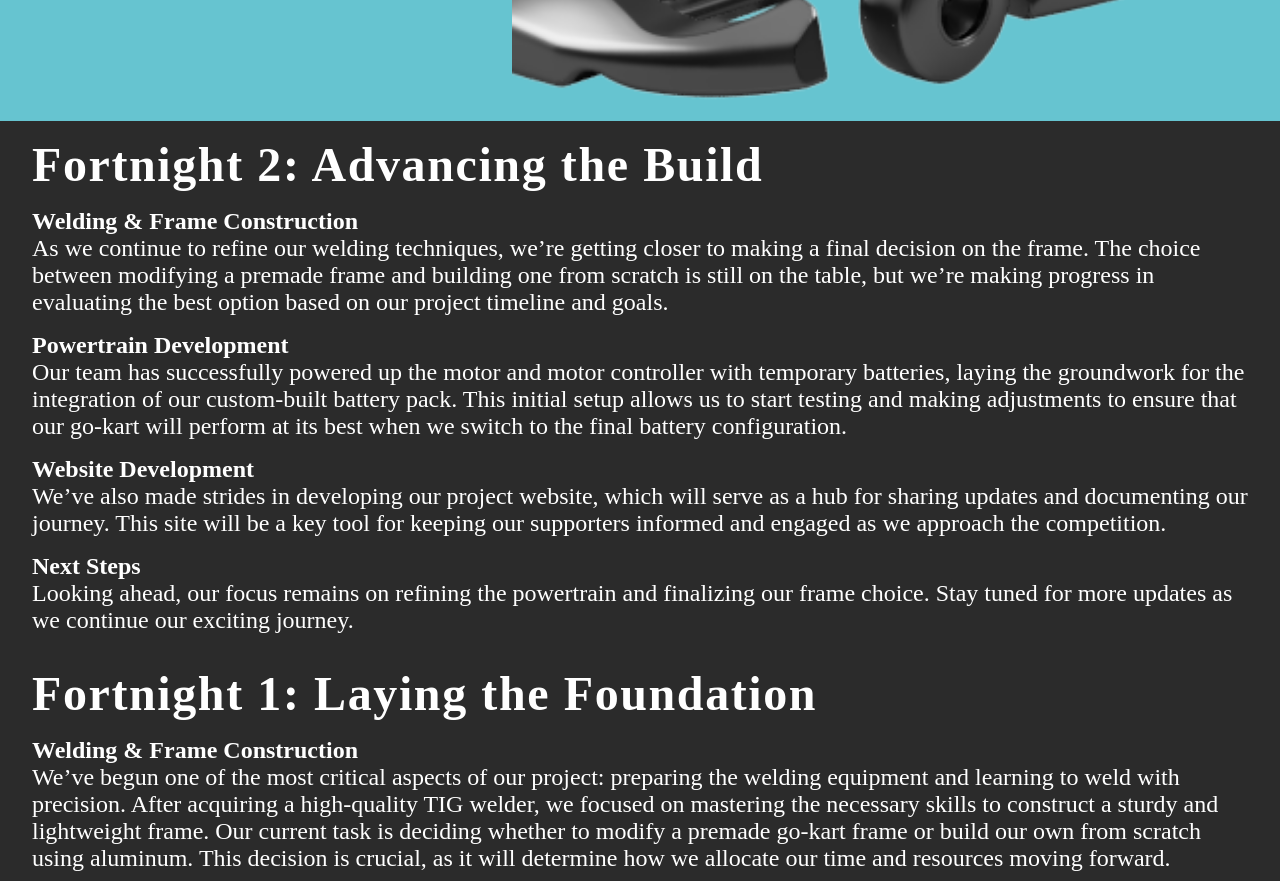
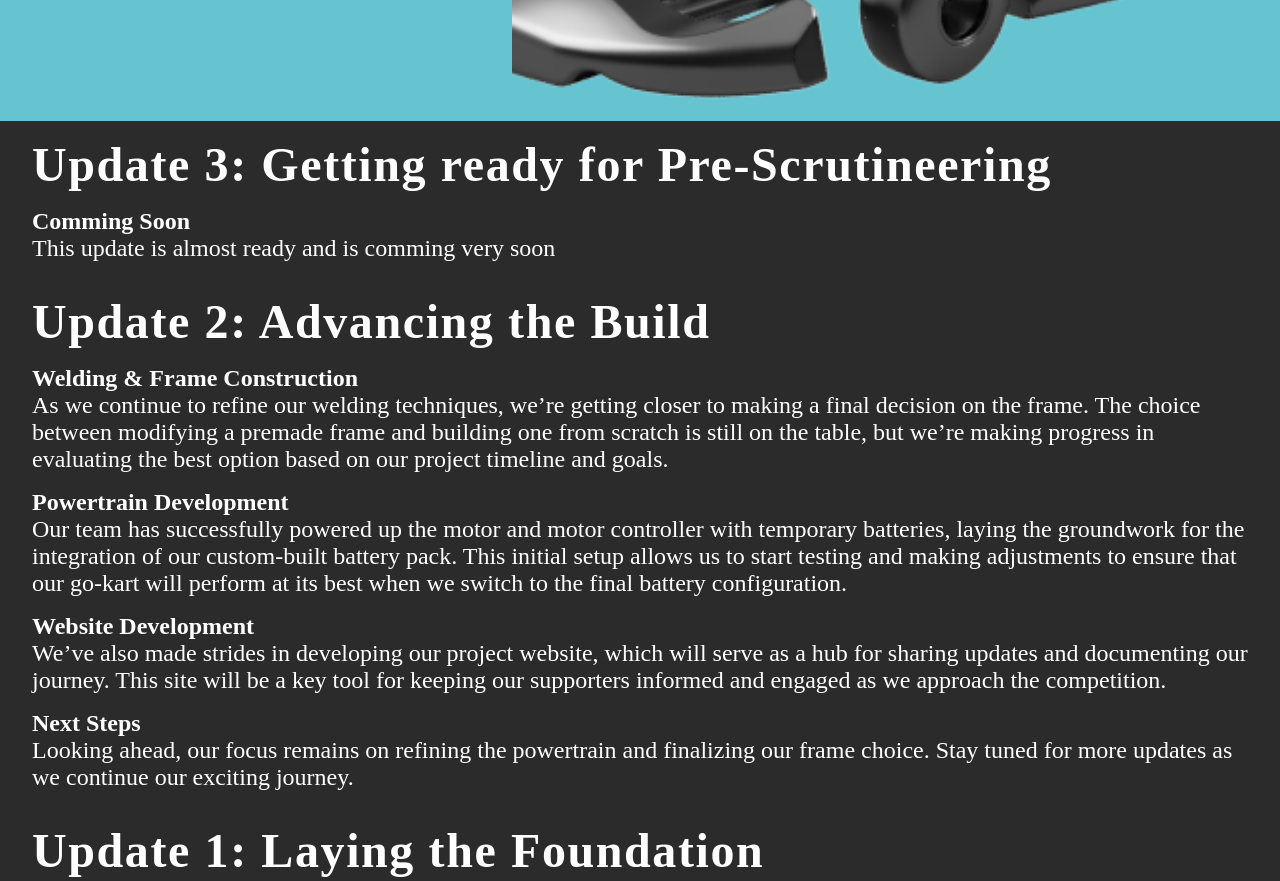
Before and after one commit to DinnerBone422/Evolocity-GoKart, a plain HTML site: page Project Updates/index.html in a window 1280 px wide. Shown: the part 500-1381 px from the top of the page. Drawn offline with nearby package versions, Linux system fonts and the light colour scheme.

Commit message:
Update some sizing issues on the website and update the project updates page

```diff
--- a/Project Updates/index.html
+++ b/Project Updates/index.html
@@ -73,7 +73,11 @@
 
     <!--Primary Content Of The Page-->
     <main>
-        <h1>Fortnight 2: Advancing the Build</h1>
+        <h1>Update 3: Getting ready for Pre-Scrutineering</h1>
+        <h2>Comming Soon</h2>
+        <p>This update is almost ready and is comming very soon</p>
+
+        <h1>Update 2: Advancing the Build</h1>
         <h2>Welding & Frame Construction</h2>
         <p>
             As we continue to refine our welding techniques, we’re getting closer to making a final decision on the frame.
@@ -94,7 +98,7 @@
             Looking ahead, our focus remains on refining the powertrain and finalizing our frame choice. Stay tuned for more updates as we continue our exciting journey.
         </p>
 
-        <h1>Fortnight 1: Laying the Foundation</h1>
+        <h1>Update 1: Laying the Foundation</h1>
         <h2>Welding & Frame Construction</h2>
         <p>
             We’ve begun one of the most critical aspects of our project:
--- a/global.css
+++ b/global.css
@@ -266,7 +266,7 @@ main h1{
     letter-spacing: 0.1rem;
 }
 
-main p{
+main p, main ul, main li{
     font-size: 1.5rem;
     margin: 0rem 0rem 0rem 0rem;
 }
```
